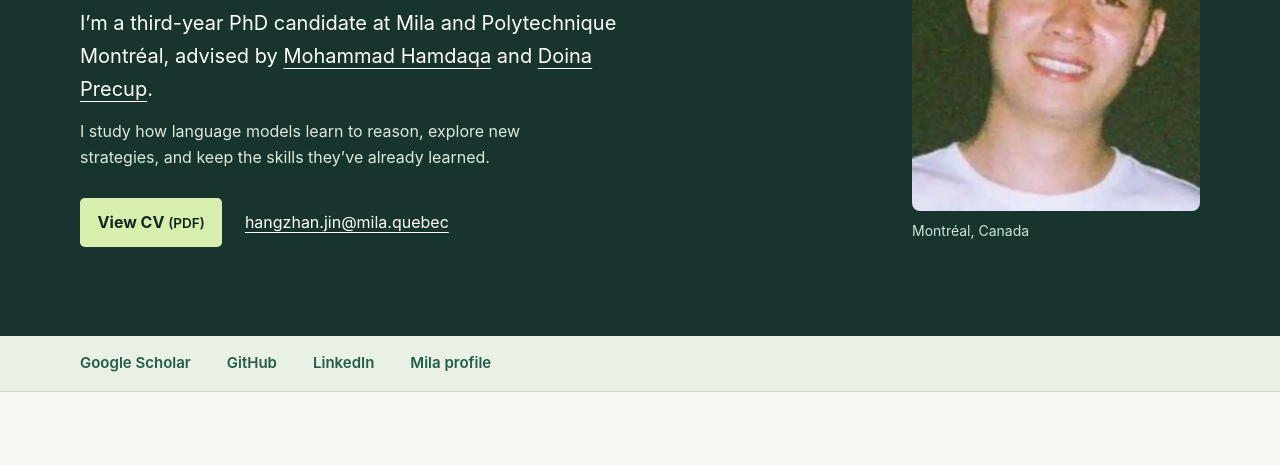
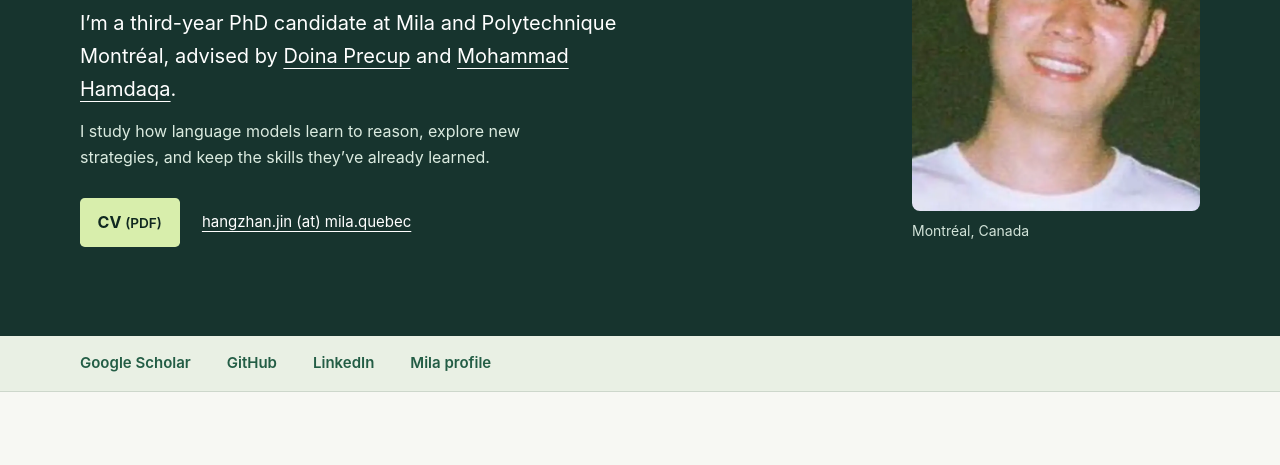
Before and after one commit to hangzhanjin/hangzhanjin.github.io, a plain HTML site: page index.html in a window 1280 px wide. Shown: the part 316-781 px from the top of the page. Drawn offline with Linux system fonts and the light colour scheme.

Commit message:
Refine advisor order and contact links

```diff
--- a/index.html
+++ b/index.html
@@ -36,12 +36,12 @@
           <p class="eyebrow">Mila · Polytechnique Montréal</p>
           <h1 id="name">Hangzhan Jin</h1>
           <p class="hero-intro">I’m a third-year PhD candidate at Mila and Polytechnique Montréal, advised by
-            <a href="https://mila.quebec/en/directory/mohammad-hamdaqa">Mohammad Hamdaqa</a> and
-            <a href="https://mila.quebec/en/directory/doina-precup">Doina Precup</a>.</p>
+            <a href="https://mila.quebec/en/directory/doina-precup">Doina Precup</a> and
+            <a href="https://mila.quebec/en/directory/mohammad-hamdaqa">Mohammad Hamdaqa</a>.</p>
           <p class="hero-description">I study how language models learn to reason, explore new strategies, and keep the skills they’ve already learned.</p>
           <div class="hero-actions">
-            <a class="button" href="assets/Hangzhan-Jin-CV.pdf">View CV <span>(PDF)</span></a>
-            <a class="email" href="mailto:hangzhan.jin@mila.quebec">hangzhan.jin@mila.quebec</a>
+            <a class="button" href="assets/Hangzhan-Jin-CV.pdf">CV <span>(PDF)</span></a>
+            <a class="email" href="mailto:hangzhan.jin@mila.quebec">hangzhan.jin (at) mila.quebec</a>
           </div>
         </div>
         <figure class="portrait">
@@ -164,7 +164,7 @@
         <p class="footer-name">Hangzhan Jin</p>
         <p>Mila · Polytechnique Montréal</p>
       </div>
-      <a href="mailto:hangzhan.jin@mila.quebec">hangzhan.jin@mila.quebec</a>
+      <a href="mailto:hangzhan.jin@mila.quebec">hangzhan.jin (at) mila.quebec</a>
     </div>
   </footer>
 </body>
--- a/styles.css
+++ b/styles.css
@@ -140,17 +140,17 @@ h2 { font-size: clamp(2.1rem, 4.1vw, 3.1rem); }
 
 .hero-actions {
   display: flex;
-  flex-wrap: wrap;
   align-items: center;
-  gap: .75rem 1.4rem;
+  gap: clamp(.5rem, 2vw, 1.4rem);
   margin-top: 1.7rem;
 }
 
 .button {
   display: inline-block;
+  flex: none;
   background: var(--lime);
   color: var(--pine-dark);
-  padding: .7rem 1.1rem;
+  padding: .7rem clamp(.65rem, 2vw, 1.1rem);
   border-radius: .3rem;
   text-decoration: none;
   font-weight: 700;
@@ -158,6 +158,7 @@ h2 { font-size: clamp(2.1rem, 4.1vw, 3.1rem); }
 
 .button:hover { background: #e6f6c7; }
 .button span { font-size: .85rem; font-weight: 600; }
+.email { font-size: .9375rem; }
 .email, .footer-inner a { overflow-wrap: anywhere; }
 
 .portrait img {
@@ -286,7 +287,7 @@ footer {
 .footer-inner p + p { margin-top: .3rem; }
 
 @media (max-width: 48rem) {
-  .hero-inner { grid-template-columns: minmax(0, 1fr) minmax(10rem, 13rem); gap: 2rem; }
+  .hero-inner { grid-template-columns: minmax(0, 1fr) minmax(10rem, 12rem); gap: 2rem; }
   .section-grid, .publication { grid-template-columns: 1fr; }
 }
 
```
